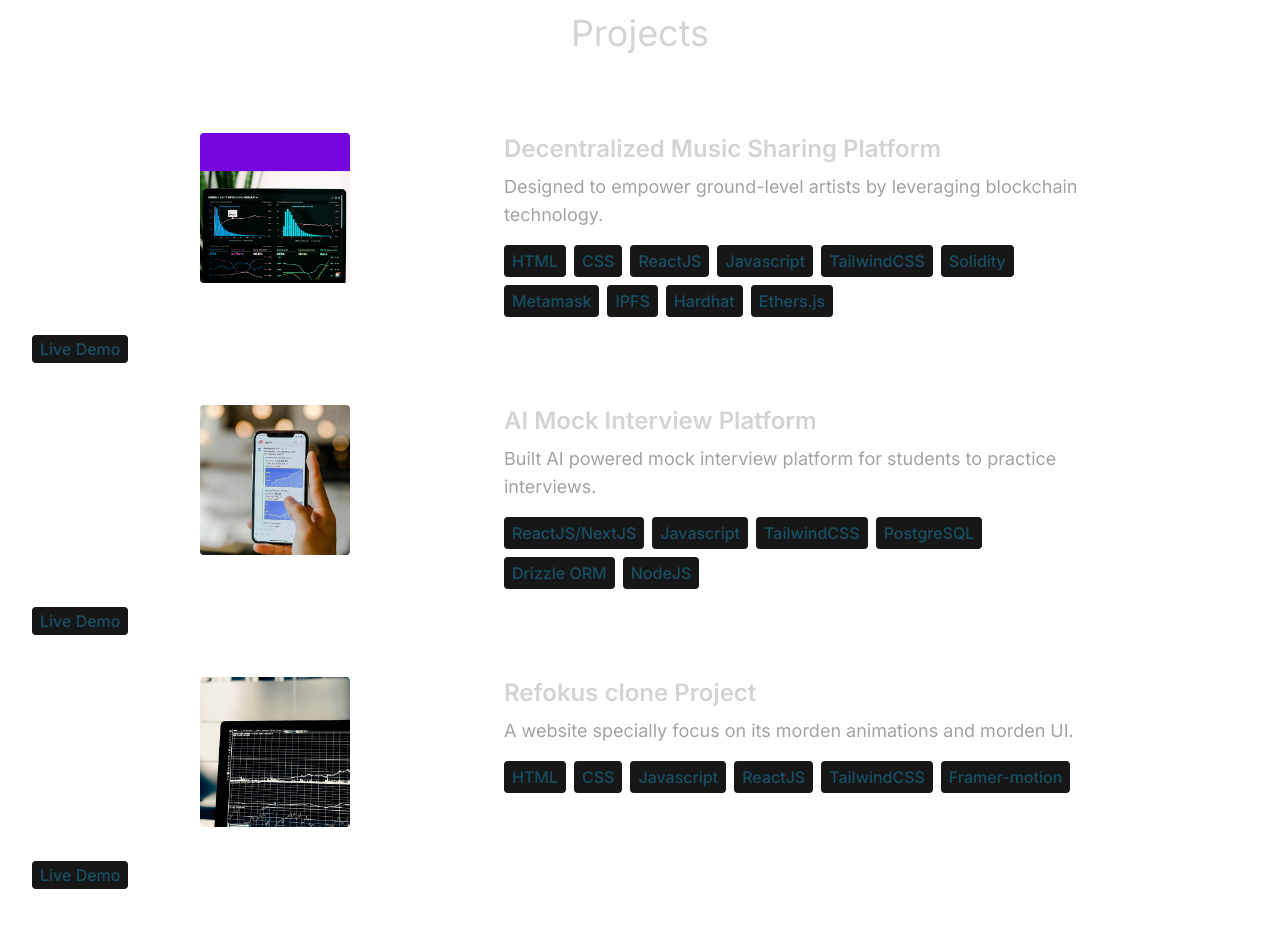
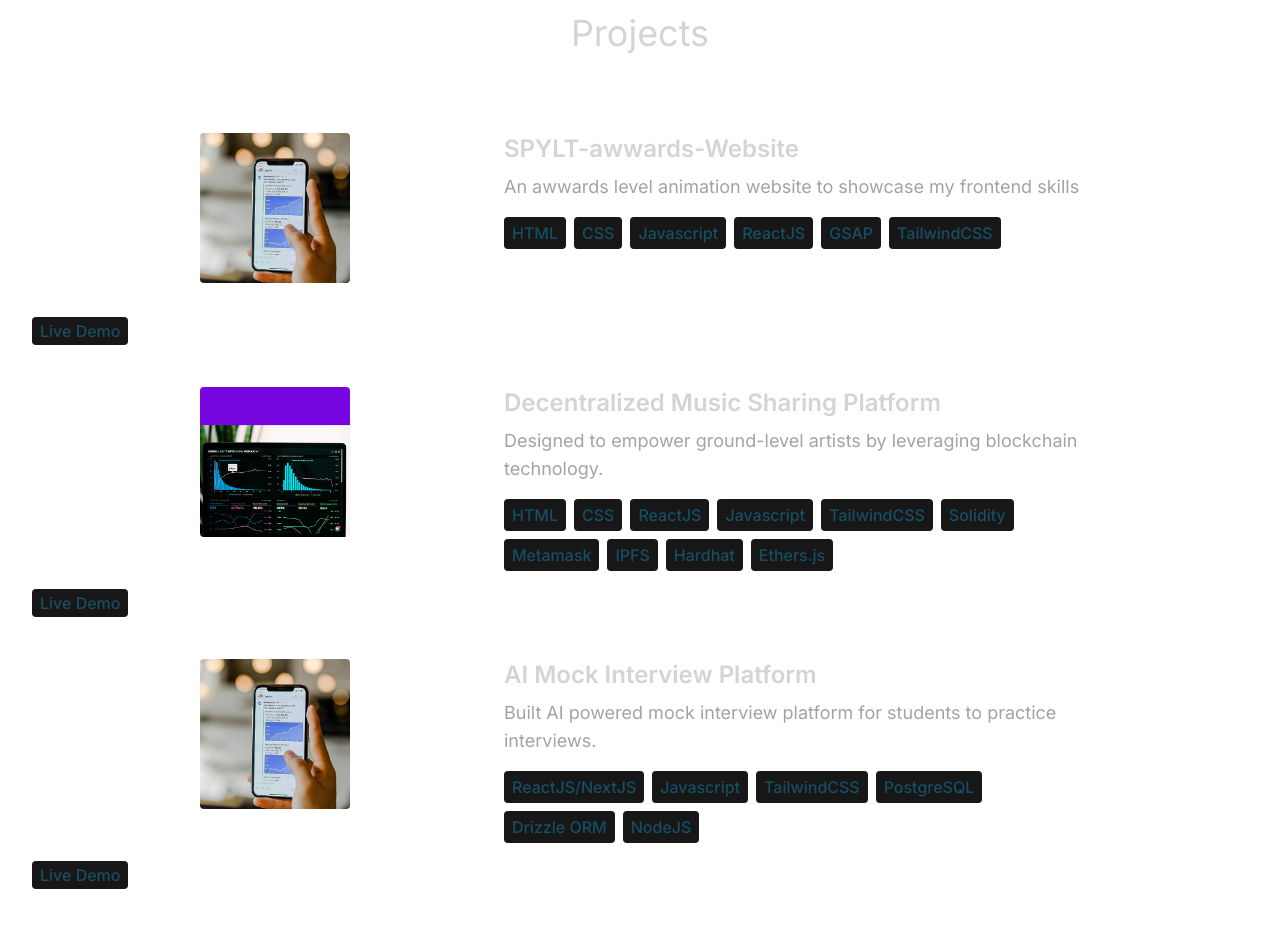
Before and after one commit to AmanYadav1419/react-portfolio, a React (Vite) app: page / in a window 1280 px wide. Shown: the part 4000-4929 px from the top of the page. Built offline with nearby package versions, Linux system fonts and the light colour scheme.

Commit message:
added awwrds-spylt-webiste project

```diff
--- a/src/constants/index.js
+++ b/src/constants/index.js
@@ -52,6 +52,21 @@ export const EXPERIENCES = [
 ];
 
 export const PROJECTS = [
+  {
+    title: "SPYLT-awwards-Website",
+    image: project2,
+    description:
+      "An awwards level animation website to showcase my frontend skills",
+    technologies: [
+      "HTML",
+      "CSS",
+      "Javascript",
+      "ReactJS",
+      "GSAP",
+      "TailwindCSS",
+    ],
+    LiveDemo: "https://awwards-gsap-website-kappa.vercel.app/",
+  },
   {
     title: "Decentralized Music Sharing Platform",
     image: project1,
```
